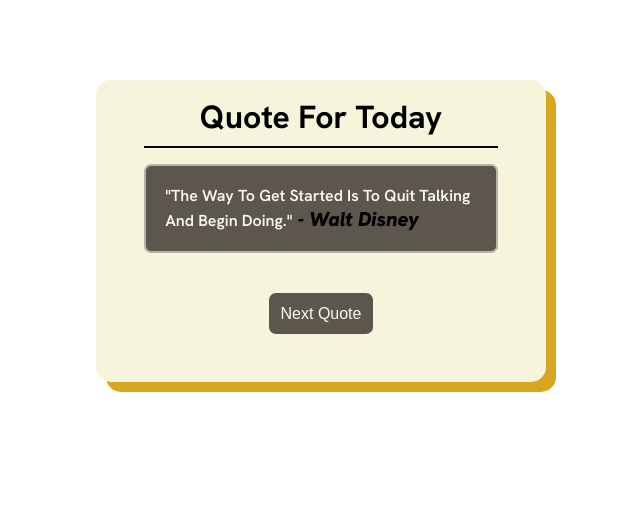
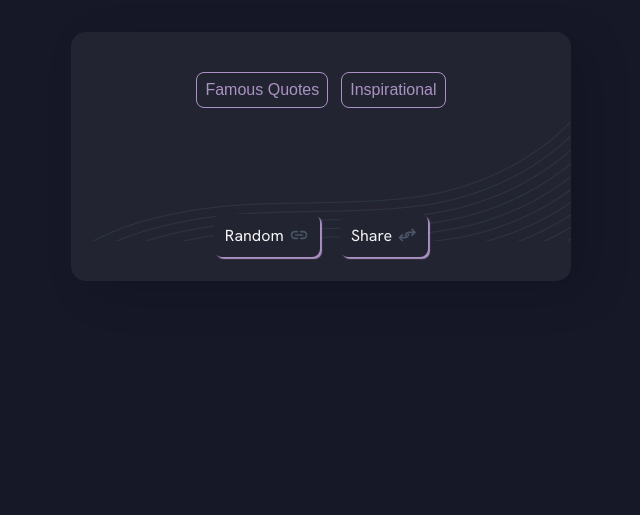
Before and after one commit to Duubemmm/Random-Quote-App, a plain HTML site: page index.html in a window 1280 px wide. Shown: the whole page, without its empty margins (319-959 px from the left). Drawn offline with Linux system fonts and the light colour scheme; no server answers.

Commit message:
feat: add Fetch API for fetching and displaying quotes

```diff
--- a/index.html
+++ b/index.html
@@ -1,17 +1,43 @@
 <!DOCTYPE html>
 <html lang="en">
-<head>
-    <meta charset="UTF-8">
-    <meta name="viewport" content="width=device-width, initial-scale=1.0">
+  <head>
+    <meta charset="UTF-8" />
+    <meta name="viewport" content="width=device-width, initial-scale=1.0" />
     <title>Quotes For The Day</title>
-    <link rel="stylesheet" href="./styles.css">
-</head>
-<body>
+    <link rel="stylesheet" href="./styles.css" />
+  </head>
+  <body>
+    <main>
     <div class="container">
-        <h1>Quote For Today</h1>
-        <div id="display-area"></div>
-        <button id="next-button">Next Quote</button>
+      <div class="header">
+        <button id="famousQuotesButton" class="famous-quotes">Famous Quotes</button>
+        <button id="inspirationalQuotesButton" class="inspirational-quotes">Inspirational</button>
+      </div>
+        <div class="display-area"></div>
+        <div class="button-div">
+            <button id="randomButton">
+              Random
+              <img src="Images/link.svg" alt="link" />
+            </button>
+            <button id="shareButton">
+              Share
+              <img src="Images/regroup.svg" alt="share" />
+            </button>
+          </div>
+        <!-- <button id="nextQuoteButton" class="next-button">Next Quote</button> -->
     </div>
+    <!-- <div class="button-div">
+        <button id="randomButton">
+          Random
+          <img src="Images/link.svg" alt="link" />
+        </button>
+        <button id="shareButton">
+          Share
+          <img src="Images/regroup.svg" alt="share" />
+        </button>
+      </div> -->
+    </main>
+    </body>
     <script src="./main.js"></script>
-</body>
+  </body>
 </html>
--- a/main.js
+++ b/main.js
@@ -1,67 +1,104 @@
-const displayQuotes = document.getElementById("display-area");
-const nextQuoteButton = document.getElementById("next-button")
+const displayQuotes = document.querySelector(".display-area");
+// const nextQuoteButton = document.getElementById("nextQuoteButton");
+const famousQuoteButton = document.getElementById("famousQuotesButton");
+const inspirationalQuoteButton = document.getElementById("inspirationalQuotesButton");
+const randomButton = document.getElementById("randomButton");
+const shareButton = document.getElementById("shareButton");
 
-const randomQuotes = [
-  {
-    quote: "The Way To Get Started Is To Quit Talking And Begin Doing.",
-    author: "Walt Disney",
-  },
-  {
-    quote: "You Must Be The Change You Wish To See In The World.",
-    author: "Mahatma Gandhi",
-  },
-  {
-    quote:
-      "Spread Love Everywhere You Go. Let No One Ever Come To You Without Leaving Happier.",
-    author: "Mother Theresa",
-  },
-  {
-    quote:
-      "The Best And Most Beautiful Things In The World Cannot Be Seen Or Even Touched-They Must Be Felt With The Heart.",
-    author: "Helen Keller",
-  },
-  {
-    quote: "You Miss 100% Of The Shots You Don't Take.",
-    author: "Wayne Gretzky",
-  },
-  {
-    quote:
-      "Twenty Years From Now You'll Be More Disappointed By The Things You Didn't Do Than By The Ones You Did.....",
-    author: "Mark Twain",
-  },
-  {
-    quote:
-      "There Is Not Enough Goodness And Love In The World To Permit Giving Any Of It Away To 'Ungrateful' Beings.",
-    author: "Friedrich Nietzsche",
-  },
-  {
-    quote: "By A Lie, A Man Annihilates His Dignity As A Man.",
-    author: "Immanuel Kant",
-  },
-  {
-    quote: "The Only True Wisdom Is In Knowing You Know Nothing.",
-    author: "Socrates",
-  },
-  { quote: "I Think, Therefore I Am.", author: "Rene Descartes" },
-  {
-    quote:
-      "To Be Yourself In A World That Is Constantly Trying To Make You Something Else Is The Greatest Accomplishment.",
-    author: "Ralph Waldo Emerson",
-  },
-];
-
+let quotes = [];
+let filteredQuotes = [];
 let currentIndex = 0;
 
-// Display the first quote
+// Fetch quotes from the API
+fetch(
+  "https://raw.githubusercontent.com/devchallenges-io/curriculum/refs/heads/main/3-javascript/challenges/group_1/data/random-quotes.json"
+)
+  .then((response) => response.json())
+  .then((data) => {
+    quotes = data;
+    filteredQuotes = quotes; // Initialize filteredQuotes with all quotes
+    displayCurrentQuote(); // Display the first quote after fetching
+  })
+  .catch((error) => {
+    console.error("Error fetching quotes:", error);
+  });
+
+// Display the current quote
 function displayCurrentQuote() {
-  const currentQuote = randomQuotes[currentIndex];
-  displayQuotes.innerHTML = `<p>"${currentQuote.quote}"<span class="author"> - ${currentQuote.author}</span></p>`;
+  if (filteredQuotes.length === 0) return;
+
+  const currentQuote = filteredQuotes[currentIndex];
+  displayQuotes.innerHTML = `
+    <p class="author">${currentQuote.author}</p>
+    <p>"${currentQuote.quote}"</p>
+  `;
 }
 
-// Event listener for the button
-nextQuoteButton.addEventListener("click", function () {
-  currentIndex = (currentIndex + 1) % randomQuotes.length; // Cycle through the quotes
+// Display a random quote
+function displayRandomQuote() {
+  if (quotes.length === 0) return;
+
+  currentIndex = Math.floor(Math.random() * quotes.length);
+  filteredQuotes = quotes; // Reset filteredQuotes to all quotes
   displayCurrentQuote();
+}
+
+// Filter quotes by tag (famous or inspirational)
+function filterQuotesByTag(tag) {
+  return quotes.filter((quote) => quote.tag === tag);
+}
+
+// Event listener for the "Next Quote" button
+randomButton.addEventListener("click", function () {
+  currentIndex = (currentIndex + 1) % filteredQuotes.length; // Cycle through the filtered quotes
+  displayCurrentQuote();
+});
+
+// Event listener for the "Famous Quotes" button
+famousQuoteButton.addEventListener("click", function () {
+  filteredQuotes = filterQuotesByTag("famous");
+  if (filteredQuotes.length > 0) {
+    currentIndex = 0;
+    displayCurrentQuote();
+  } else {
+    displayQuotes.innerHTML = `<p>No famous quotes found.</p>`;
+  }
+});
+
+// Event listener for the "Inspirational" button
+inspirationalQuoteButton.addEventListener("click", function () {
+  filteredQuotes = filterQuotesByTag("inspirational");
+  if (filteredQuotes.length > 0) {
+    currentIndex = 0;
+    displayCurrentQuote();
+  } else {
+    displayQuotes.innerHTML = `<p>No inspirational quotes found.</p>`;
+  }
+});
+
+// Event listener for the "Random" button
+randomButton.addEventListener("click", displayRandomQuote);
+
+// Event listener for the "Share" button
+shareButton.addEventListener("click", function () {
+  const currentQuote = filteredQuotes[currentIndex];
+  const quoteText = `"${currentQuote.quote}" - ${currentQuote.author}`;
+
+  if (navigator.share) {
+    navigator
+      .share({
+        title: "Check out this quote!",
+        text: quoteText,
+      })
+      .then(() => console.log("Quote shared successfully"))
+      .catch((error) => console.error("Error sharing quote:", error));
+  } else {
+    // Fallback for browsers that don't support the Web Share API
+    navigator.clipboard
+      .writeText(quoteText)
+      .then(() => alert("Quote copied to clipboard!"))
+      .catch((error) => console.error("Failed to copy quote:", error));
+  }
 });
 
 // Initialize with the first quote
--- a/styles.css
+++ b/styles.css
@@ -5,40 +5,79 @@
   padding: 0;
   box-sizing: border-box;
 }
+
 body{
   font-family:'Hanken Grotesk', 'sans-serif';
+  background-color: rgb(22, 23, 39);
+}
+
+main{
+  height: 60vh;
+  margin: 2rem auto;
+  width: 80%;
 }
 .container{
-  margin: 5rem auto;
   padding: 0.5rem 3rem;
   border-radius: 15px;
-  width: 90%;
-  max-width: 450px;
-  box-shadow: goldenrod 10px 10px;
-  background-color: beige;
+  width: 100%;
+  max-width: 500px;
+  margin: 0 auto;
+  box-shadow: 18px 12px 48px 0px rgba(0, 0, 0, 0.1);
+  background-color: rgb(34, 37, 49);
+  background-image: url(Images/bg-image-random-quote.png);
+  color: whitesmoke;
+  position: relative;
 }
 
-h1{
-  padding: 0.5rem;
-  border-bottom: 2px solid black;
-  text-align: center;
+.header{
+  display: flex;
+  align-items: center;
+  justify-content: center;
+  gap: 13px;
+  margin: 2rem auto;
 }
 
-#display-area{
+.display-area{
   padding: 1.2rem;
   color: rgb(248, 248, 242);
-  background-color: rgb(92,86, 77);
   font-size: 16px;
   font-weight: 600;
   margin-top: 1rem;
   border-radius:7px ;
-  border: 2px solid rgb(180, 180, 173);
 }
 
-#next-button{
+.famous-quotes, .inspirational-quotes{
+  outline: none;
+  color:rgb(172, 146, 196) ;
+  background-color: transparent;
+  padding: 0.5rem;
+  border-radius: 8px;
+  border: 1px solid rgb(172, 146, 196) ;
+  font-size: medium;
+}
+
+.inspirational-quotes:hover, .famous-quotes:hover{
+  background-color: rgb(172, 146, 196);
+  color: rgb(34, 37, 49);
+}
+
+.author {
+  font-size: 1.5rem;
+  font-weight: bold;
+  color:white;
+  margin-bottom: 10px;
+  position: absolute;
+  top: 0.1rem;
+  left: 30%;
+  font-style: italic;
+
+}
+
+.next-button{
     display: block;
-    background-color: rgb(92, 86, 77);
-    color: rgb(248, 248, 242);
+    background-color: rgb(34, 37, 49);
+    color:rgb(172, 146, 196) ;
+    box-shadow: 2px 2px 1px rgb(172, 146, 196) ;
     border: none;
     border-radius: 7px;
     margin: 2.5rem auto;
@@ -52,9 +91,35 @@
   transform: translateY(-3px);
 }
 
-.author{
-  font-style: italic;
-  font-size:20px;
-  color: black;
-  font-weight: 900;
+.button-div{
+  display: flex;
+  justify-content: center;
+  align-items: center;
+  margin-top: 1.2rem;
 }
+
+#randomButton,
+#shareButton{
+  background-color: rgb(34, 37, 49);
+  box-shadow: 2px 2px 1px rgb(172, 146, 196) ;
+  border: none;
+  border-radius: 8px;
+  margin: 1rem 10px;
+  font-size:16px;
+  padding: 0.7rem;
+  outline: none;
+  display: flex;
+  gap: 5px;
+  color: whitesmoke;
+  font-family:'Hanken Grotesk', 'sans-serif';
+}
+
+#shareButton:hover, #randomButton:hover{
+  background-color: rgb(126, 120, 113);
+  transform: translateY(-3px);
+}
+
+img{
+  display: inline-block;
+  height: 20px;
+}
```
Also changed, not shown: Images/bg-image-random-quote.png (added), Images/favicon.ico (added), Images/link.svg (added), Images/regroup.svg (added).
